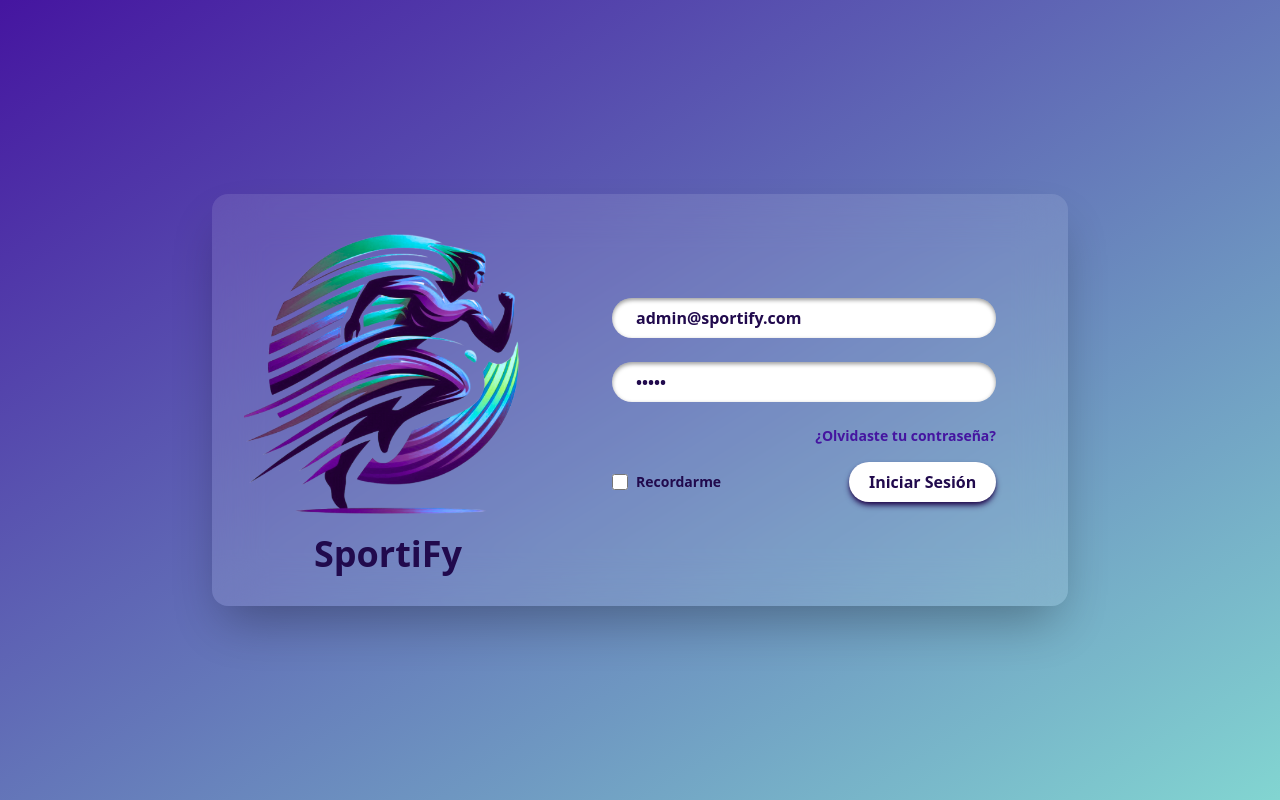
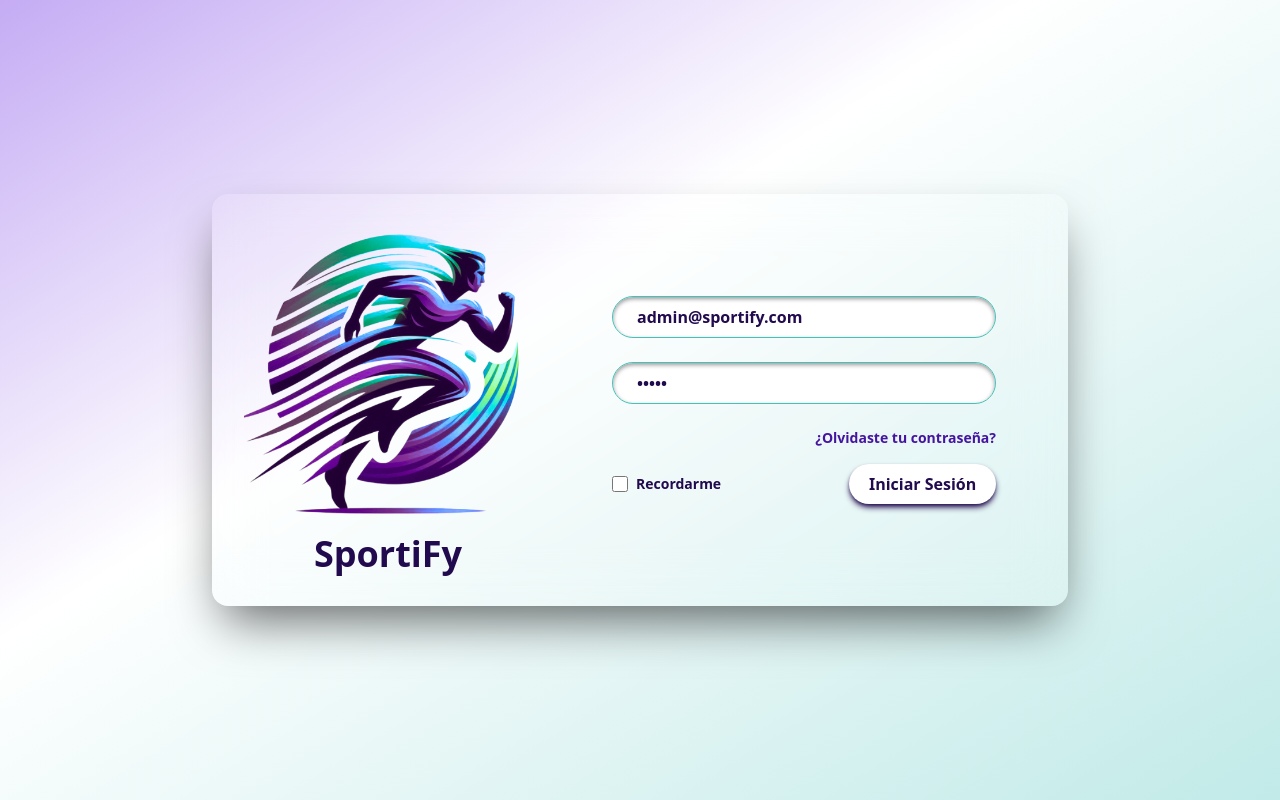
Before and after one commit to No-Country-simulation/s16-24-t-java-react, a React (Vite) app in the folder client/: page /activities in a window 1280 px wide. Built offline with nearby package versions, Linux system fonts and the light colour scheme; no server answers.

Commit message:
Fix: styles

```diff
--- a/client/src/components/Login/login.jsx
+++ b/client/src/components/Login/login.jsx
@@ -51,8 +51,8 @@ function Login() {
 	};
 
 	return (
-		<div className="flex items-center justify-center min-h-screen bg-gradient-to-br from-primary-20 to-secondary-50 font-nunito">
-			<div className="bg-slate-50/10 backdrop-blur-xl h-full shadow-2xl items-center shadow-black/30 rounded-2xl flex p-8 gap-10">
+		<div className="flex items-center justify-center min-h-screen bg-gradient-to-br from-primary-70 via-40% via-white to-secondary-70 font-nunito">
+			<div className="bg-white/10 backdrop-blur-xl h-full shadow-2xl items-center shadow-black/60 rounded-2xl flex p-8 gap-10">
 				{/* Imagen a la izquierda */}
 				<div className="w-full flex flex-col gap-5 items-center">
 					<img src={Logo} alt="Logo de la empresa" className="w-auto aspect-auto h-72" />
@@ -71,7 +71,7 @@ function Login() {
 							type="text"
 							autoComplete="username"
 							required
-							className="min-w-96 px-6 py-2 rounded-full shadow-inner shadow-black/40 "
+							className="min-w-96 px-6 py-2 rounded-full shadow-inner focus:outline-primary-40 shadow-black/40 border-secondary-30 border"
 							placeholder="Username"
 							value={username}
 							onChange={handleUsernameChange}
@@ -87,7 +87,7 @@ function Login() {
 							type="password"
 							autoComplete="current-password"
 							required
-							className="min-w-96 px-6 py-2 rounded-full shadow-inner shadow-black/40"
+							className="min-w-96 px-6 py-2 rounded-full shadow-inner focus:outline-primary-40 shadow-black/40 border-secondary-30 border"
 							placeholder="Password"
 							value={password}
 							onChange={handlePasswordChange}
```
